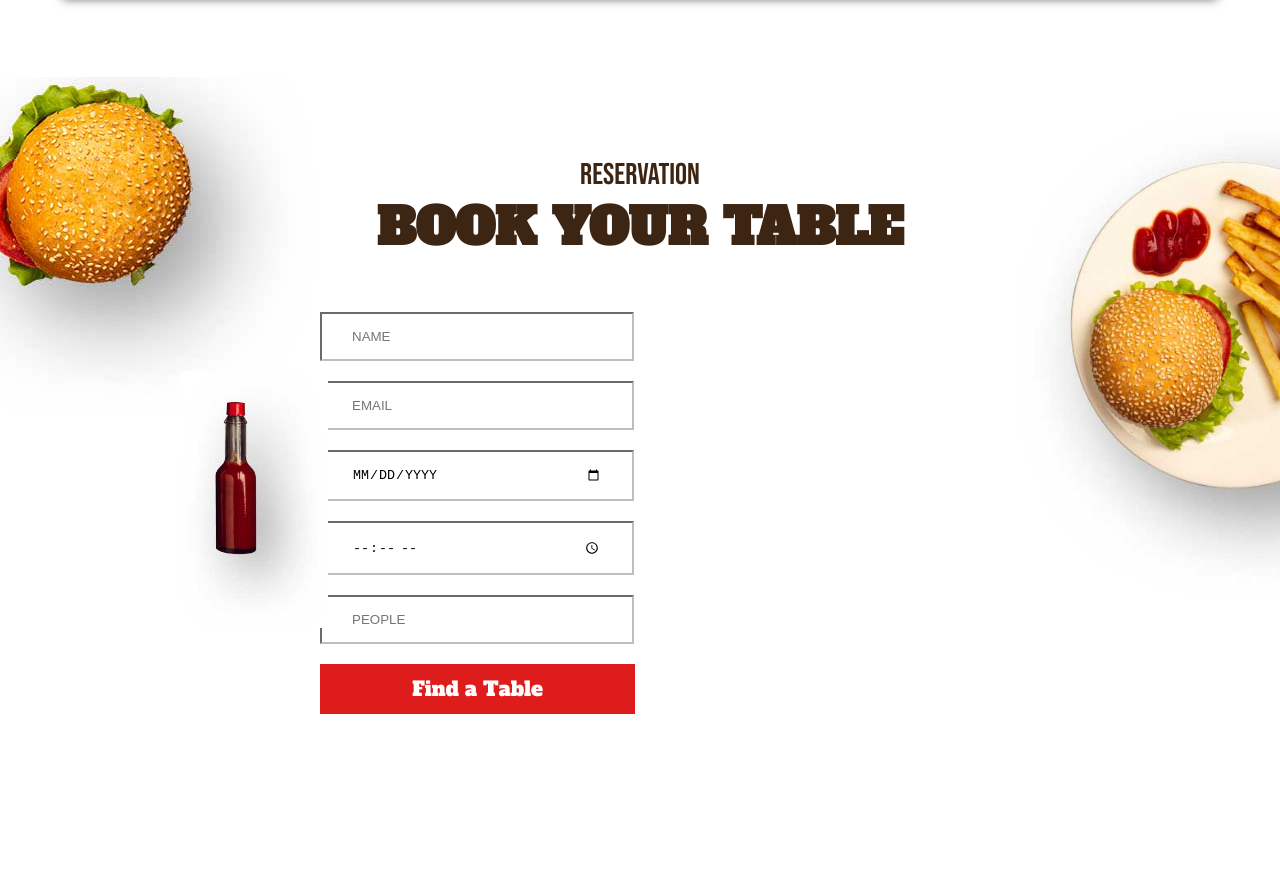
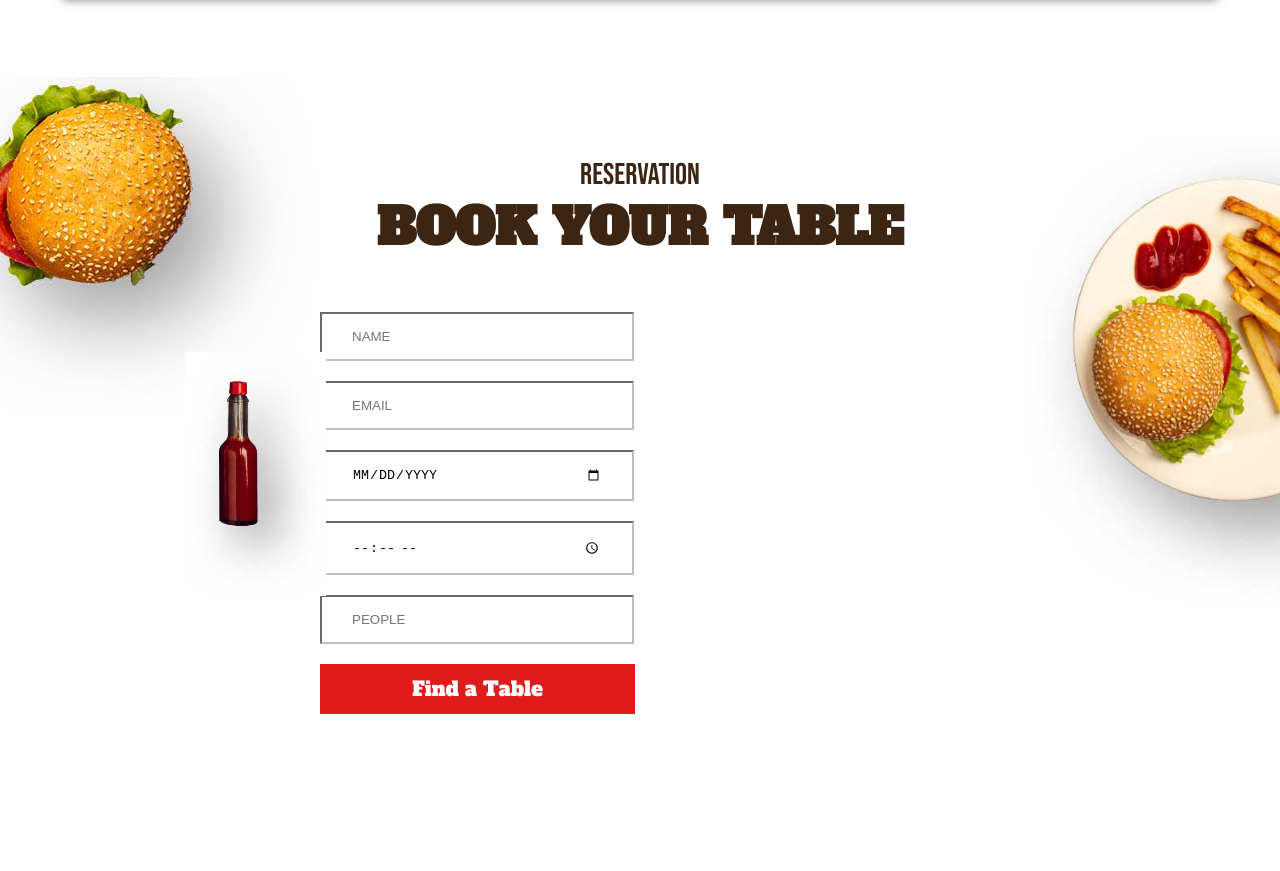
Before and after one commit to ThamidHasan/Burger-House, a plain HTML site: page index.html in a window 1280 px wide. Shown: the part 2345-3216 px from the top of the page. Drawn offline with Linux system fonts and the light colour scheme.

Commit message:
Add files via upload

```diff
--- a/css/style.css
+++ b/css/style.css
@@ -321,18 +321,26 @@ body{
     position: absolute;
     top: -46px;
 }
+.img1 img {
+    width: 100%;
+}
 .img2 {
     position: absolute;
-    top: 20px;
+    top: 57px;
     right: 0;
-    width: 45%;
+    width: 20%;
+}
+.img2 img {
+    width: 100%;
 }
 .img3 {
     position: absolute;
-    top: 147px;
-    left: 90px;
-    width: 34%;
-    bottom: 48px;
+    top: 275px;
+    left: 185px;
+    width: 11%;
+}
+.img3 img {
+    width: 100%;
 }
 /*Reservation End*/
 /*Footer Start*/
--- a/index.html
+++ b/index.html
@@ -161,10 +161,10 @@
 			<img src="img/c_burger.jpg" alt="Burger House">
 		</div>
 		<div class="img3">
-			<img src="img/bootle.jpg" alt="Burger House" class="img3">
+			<img src="img/bootle.jpg" alt="Burger House">
 		</div>
 		<div class="img2">
-			<img src="img/c_plat.jpg" alt="Burger House" class="img2">
+			<img src="img/c_plat.jpg" alt="Burger House">
 		</div>
 	</section>
 	<!-- Reservation End -->
```
